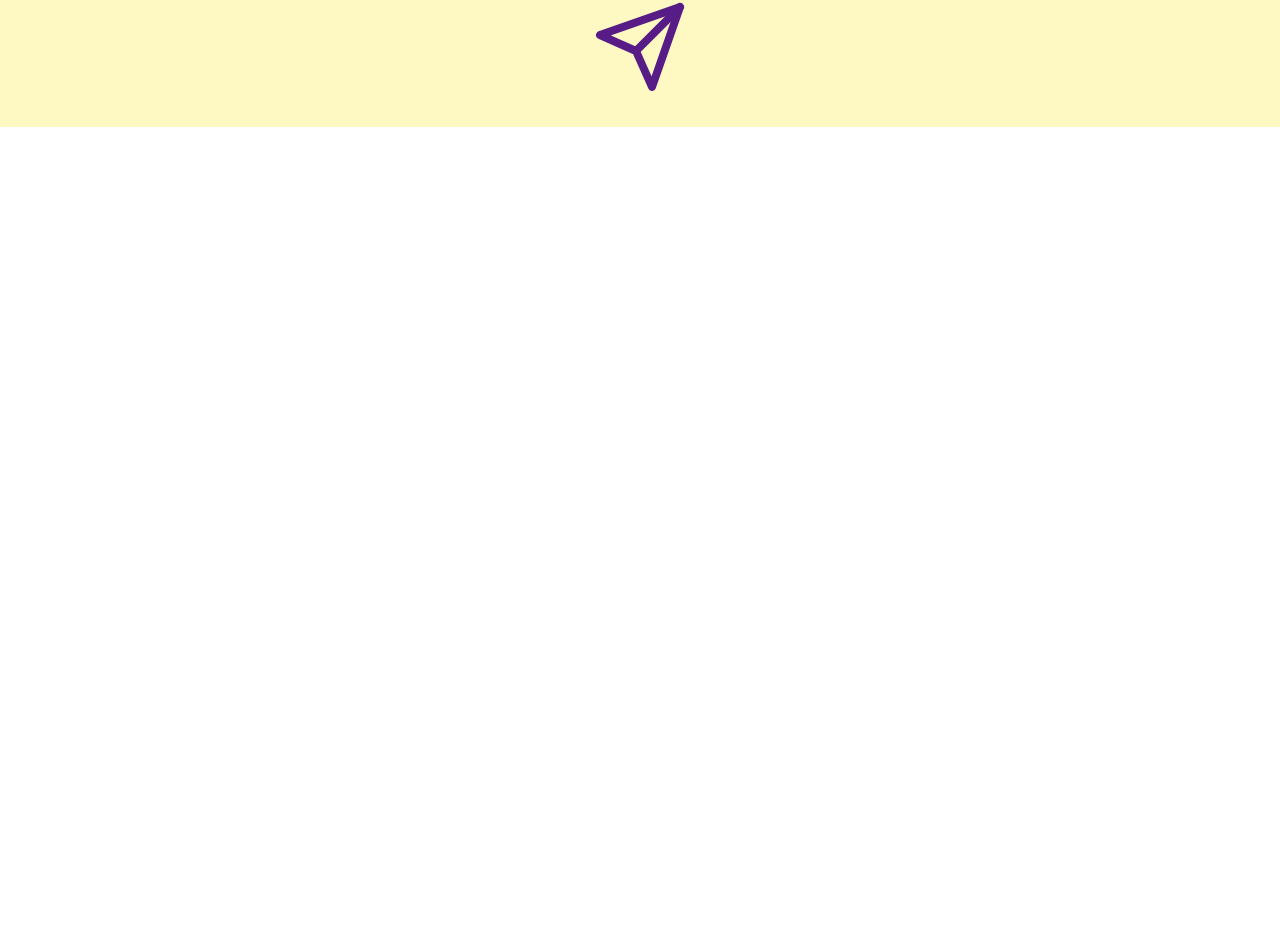
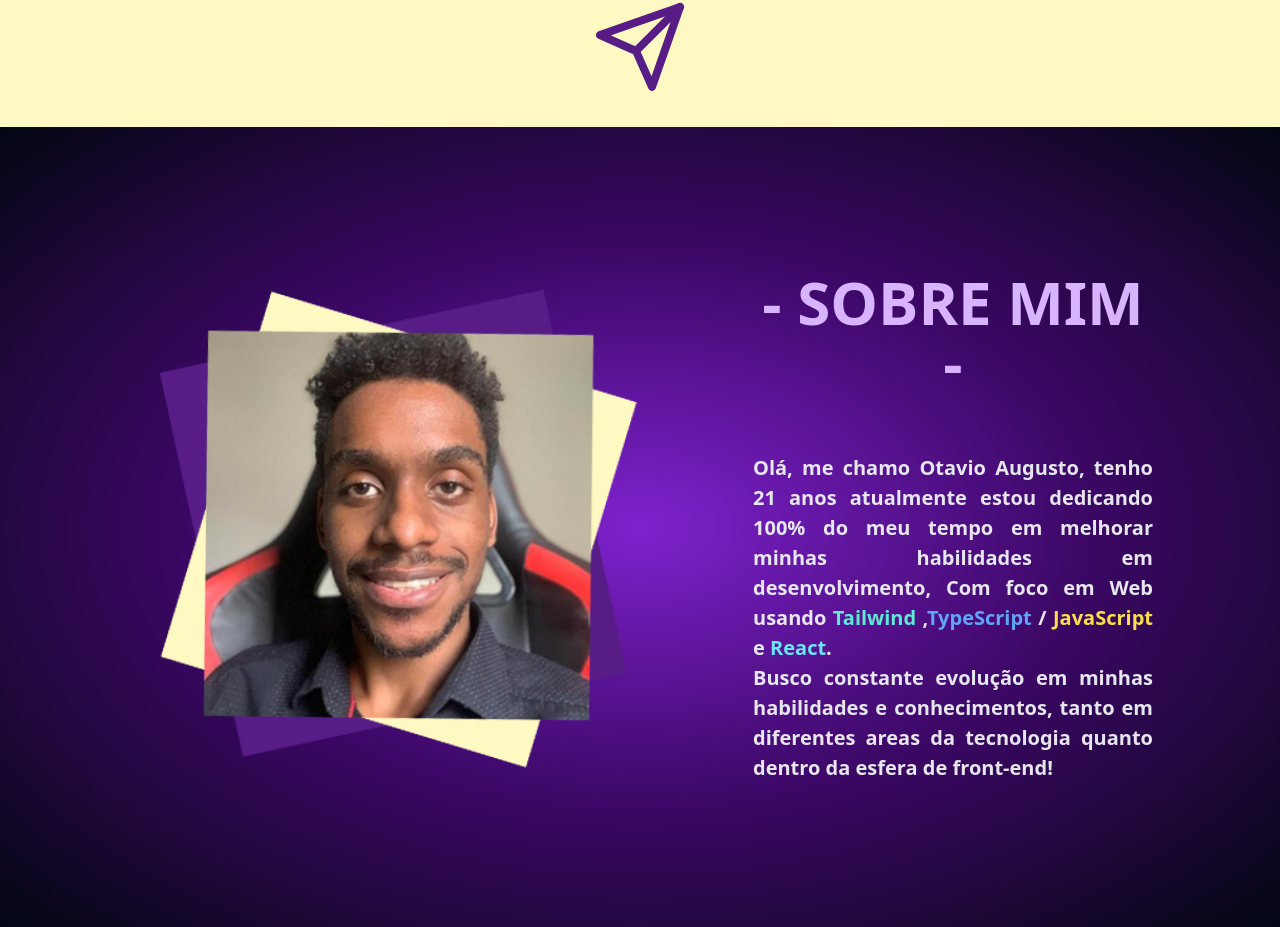
Before and after one commit to 0tavio4ugusto/portfolio, a React (Vite) app: page / in a window 1280 px wide. Shown: the part 1994-2921 px from the top of the page. Before the commit the page ends 2121 px from the top, so only its background shows below. Built offline with nearby package versions, Linux system fonts and the light colour scheme.

Commit message:
update About.tsx

```diff
--- a/src/App.tsx
+++ b/src/App.tsx
@@ -4,9 +4,10 @@ import {ChevronDown} from 'lucide-react'
 import Upper from './components/parts/Upper'
 import Lower from './components/parts/Lower'
 import EmailCopy from './components/Email'
+import About from './components/parts/About'
 
 function App() {
-   return (
+  return (
     <div className='snap-proximity'>
         <Upper/>
         <div className='h-24 bg-yellow-100 flex justify-center flex-row'>
@@ -17,8 +18,9 @@ function App() {
         </div>
         <Lower/>
         <div className='h-40'>
-         <EmailCopy/>
+        <EmailCopy/>
         </div>
+        <About/>
     </div>
 
   )
--- a/src/components/Projectx.tsx
+++ b/src/components/Projectx.tsx
@@ -6,15 +6,15 @@ const Projectx = (props:any) => {
         <img className="" src={props.path} alt="" />
         </a>
 
-        <div className="flex flex-col justify-evenly text-purple-900 text-2xl font-black flex-[1_1_0%]">
+        <div className="flex flex-col justify-evenly text-purple-900 text-2xl font-black flex-[1_1_0%] ">
           <div className="self-center leading-10">
             {props.UpperText}
           </div>
-          <div className="flex-wrap self-center w-4/5 text-center text-lg mt-4 font-black text-purple-700">
+          <div className="flex-wrap self-center w-4/5 text-justify text-lg mt-4 font-black text-purple-700 ">
             {props.LowerText}
           </div>
 
-          <a  target="_blank" className="w-40 h-12 bg-purple-900 text-yellow-100 flex justify-center rounded-xl self-center cursor-pointer hover:bg-purple-800 hover:scale-110 transition-all" href={props.Git}>
+          <a  target="_blank" className="w-1/6 h-12 bg-purple-900 text-yellow-100 flex justify-center rounded-xl self-center cursor-pointer hover:bg-purple-800 hover:scale-110 transition-all" href={props.Git}>
             <p className="self-center text-xl font-black">GITHUB</p>
           </a>
 
--- /dev/null
+++ b/src/components/parts/About.tsx
@@ -0,0 +1,27 @@
+import eu from "../../assets/eu.png"
+
+
+const About = () => {
+  return(
+    <div className="h-screen bg-gradient-radial from-purple-700 via-purple-950 to-gray-950 flex flex-col justify-evenly">
+      <div className="flex flex-row justify-evenly">
+      <img className=" scale-105 " src={eu} alt="" />
+      <div className="w-1/4 text-justify self-center scale-125">
+        <p className=" text-purple-300 text-5xl font-black text-center"> - SOBRE MIM - </p>
+        <p className="font-black text-gray-200 mt-12">
+          Olá, me chamo Otavio Augusto, tenho 21 anos atualmente estou dedicando 100% do meu tempo em melhorar minhas habilidades em desenvolvimento, Com foco em Web usando <span className="text-teal-300">Tailwind </span>,
+          <span className="text-blue-400">TypeScript </span> /
+          <span className="text-yellow-300"> JavaScript</span> e
+          <span className="text-cyan-300"> React</span>.
+        </p>
+        <p className="font-black text-gray-200">
+          Busco constante evolução em minhas habilidades e conhecimentos, tanto em diferentes areas da tecnologia quanto dentro da esfera de front-end!
+        </p>
+      </div>
+      </div>
+
+    </div>
+  )
+}
+
+export default About
```
Also changed, not shown: src/assets/eu.png (added).
